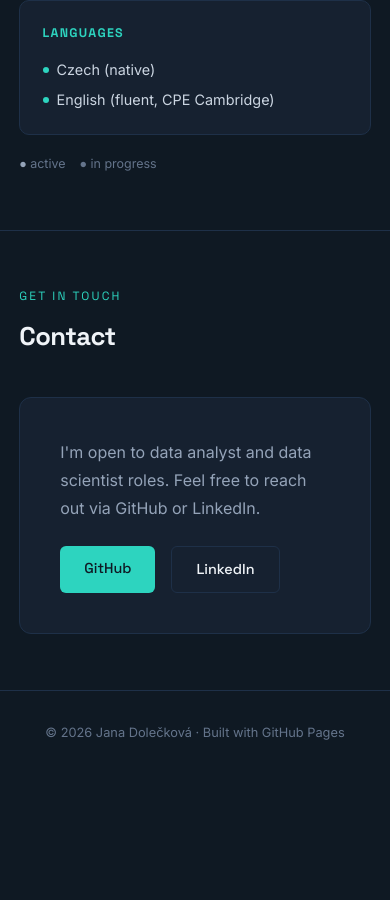
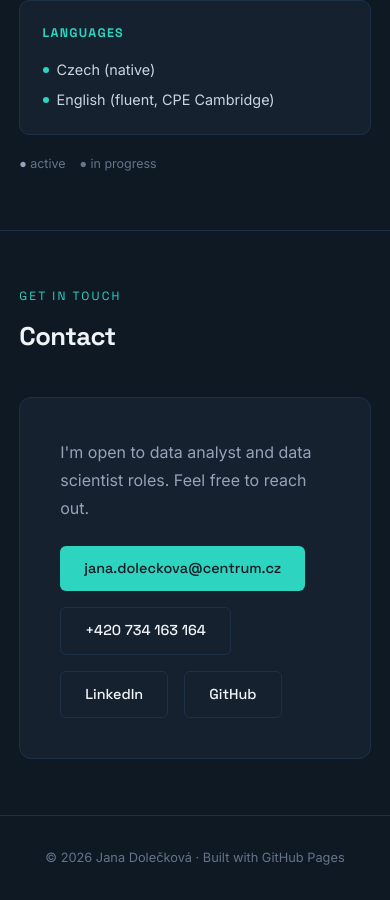
Before and after one commit to Jana-DADS/Portfolio, a plain HTML site: page index.html in a window 390 px wide. Shown: the part 3997-4897 px from the top of the page. Before the commit the page ends 4773 px from the top, so only its background shows below. Drawn offline with Linux system fonts and the light colour scheme.

Commit message:
Add email and phone contact links

```diff
--- a/index.html
+++ b/index.html
@@ -530,11 +530,13 @@
     <h2 class="section-title">Contact</h2>
     <div class="contact-block">
       <p class="contact-text">
-        I'm open to data analyst and data scientist roles. Feel free to reach out via GitHub or LinkedIn.
+        I'm open to data analyst and data scientist roles. Feel free to reach out.
       </p>
       <div class="contact-links">
-        <a class="btn btn-primary" href="https://github.com/Jana-DADS" target="_blank" rel="noopener">GitHub</a>
+        <a class="btn btn-primary" href="mailto:jana.doleckova@centrum.cz">jana.doleckova@centrum.cz</a>
+        <a class="btn btn-outline" href="tel:+420734163164">+420 734 163 164</a>
         <a class="btn btn-outline" href="https://www.linkedin.com/in/jana-doleckova/" target="_blank" rel="noopener">LinkedIn</a>
+        <a class="btn btn-outline" href="https://github.com/Jana-DADS" target="_blank" rel="noopener">GitHub</a>
       </div>
     </div>
   </section>
```
